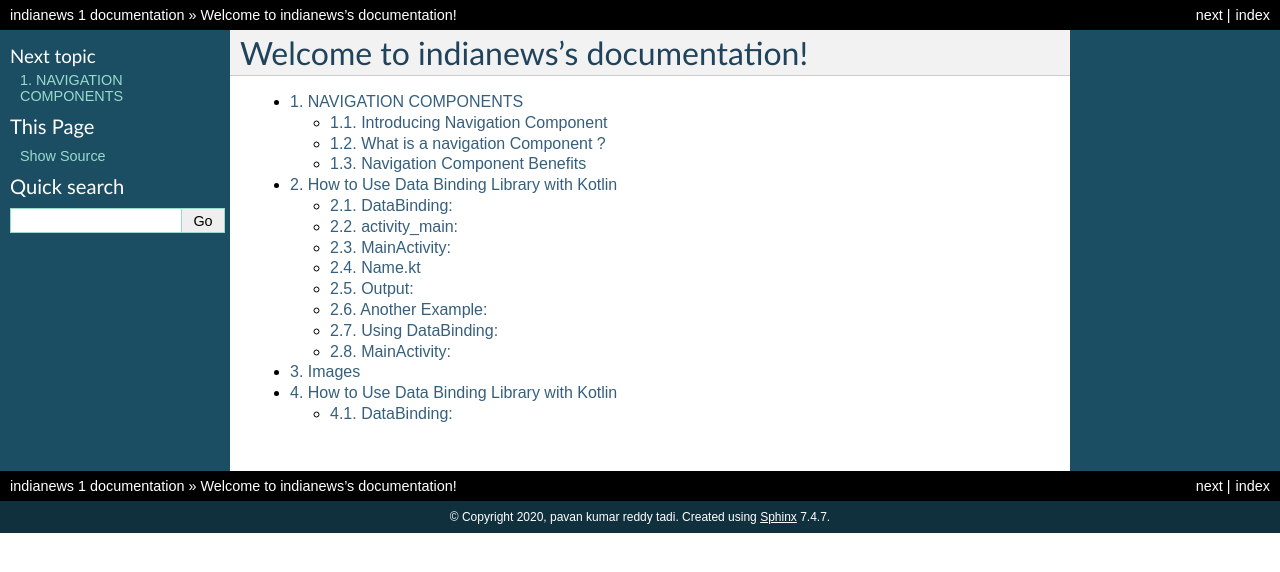
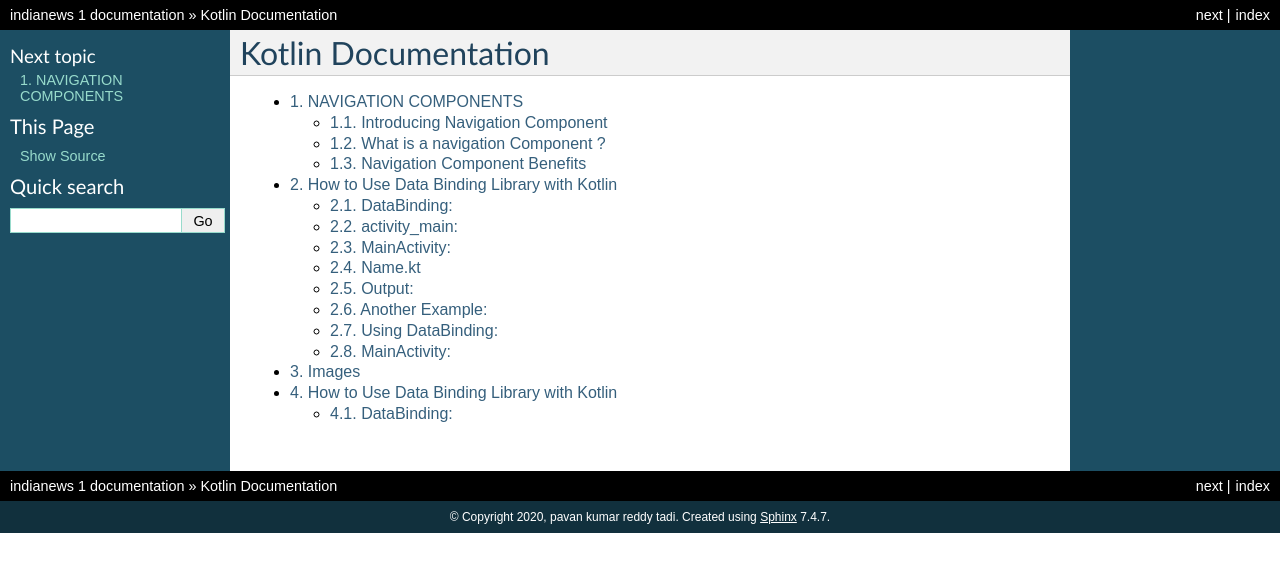
Before and after one commit to pavankumart46/IndiaNews, a Sphinx documentation site: the page built from docs/source/index.rst, in a window 1280 px wide. Shown: the top 572 px of the page. Built offline with Sphinx 7.4.7, drawn with Linux system fonts in a browser that asks for light colours.

Commit message:
Update index.rst

```diff
--- a/docs/source/index.rst
+++ b/docs/source/index.rst
@@ -3,7 +3,7 @@
    You can adapt this file completely to your liking, but it should at least
    contain the root `toctree` directive.
 
-Welcome to indianews's documentation!
+Kotlin Documentation
 =====================================
 
 .. toctree::
```
